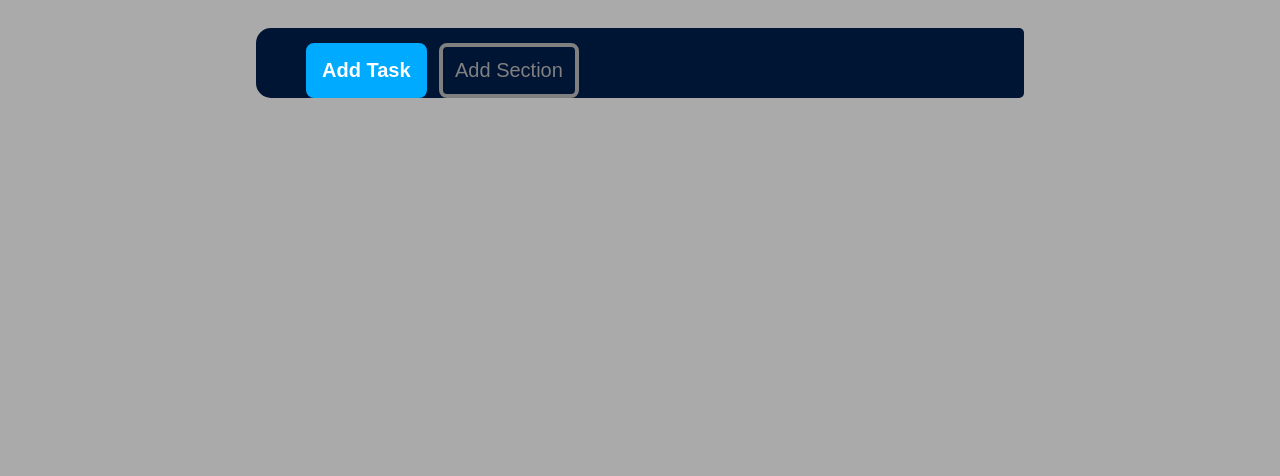
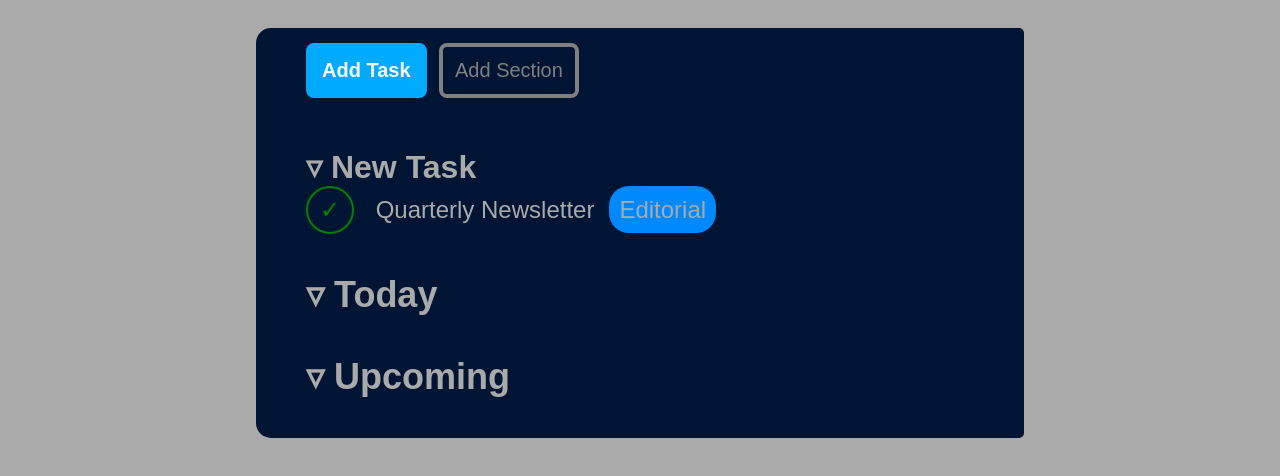
Before and after one commit to oninotna/html-css-toboolist, a plain HTML site: page index.html in a window 1280 px wide. Shown: the part 172-648 px from the top of the page. Drawn offline with Linux system fonts and the light colour scheme.

Commit message:
add base for setting menu

```diff
--- a/css/style.css
+++ b/css/style.css
@@ -41,6 +41,10 @@ main .list-container {
 }
 
 /* inserimento stile button */
+main .list-container .button-line {
+    margin-bottom: 50px;
+}
+
 main .list-container .button-line button {
     border-radius: 8px;
     padding: 12px;
@@ -62,3 +66,36 @@ main .list-container .button-line #add-section {
     background-color: transparent;
 }
 /* fine inserimento stile button */
+
+/* inserimento stile menu */
+main .list-container .menu {
+    color: rgb(170, 170, 170);
+}
+
+main .list-container .menu section {
+    font-size: 24px;
+    padding-bottom: 40px;
+}
+
+main .list-container .menu .new-task h2 {
+    font-size: 32px;
+}
+
+main .list-container .menu .new-task .check {
+    display: inline-block;
+    text-align: center;
+    width: 28px;
+    height: 28px;
+    border-radius: 50%;
+    border: green solid 2px;
+    color: green;
+    padding: 8px;
+    margin-right: 15px;
+}
+
+main .list-container .menu .new-task .editorial {
+    background-color: rgb(0, 136, 255);
+    padding: 10px;
+    border-radius: 20px;
+    margin-left: 15px;
+}
--- a/index.html
+++ b/index.html
@@ -28,9 +28,21 @@
             </div>
             <!-- fine inserimento button -->
 
-           <section class="">
+            <!-- inserimento menu -->
+            <div class="menu">
+                <section class="new-task">
+                    <h2>&triangledown; New Task</h2>
+                    <div><span class="check">&check;</span> <span>Quarterly Newsletter<span class="editorial">Editorial</span></span></div>
+                </section>
+                <section class="today">
+                    <h2>&triangledown; Today</h2>
 
-           </section>
+                </section>
+                <section class="upcoming">
+                    <h2>&triangledown; Upcoming</h2>
+
+                </section>
+            </div>
 
         </div>
 
```
